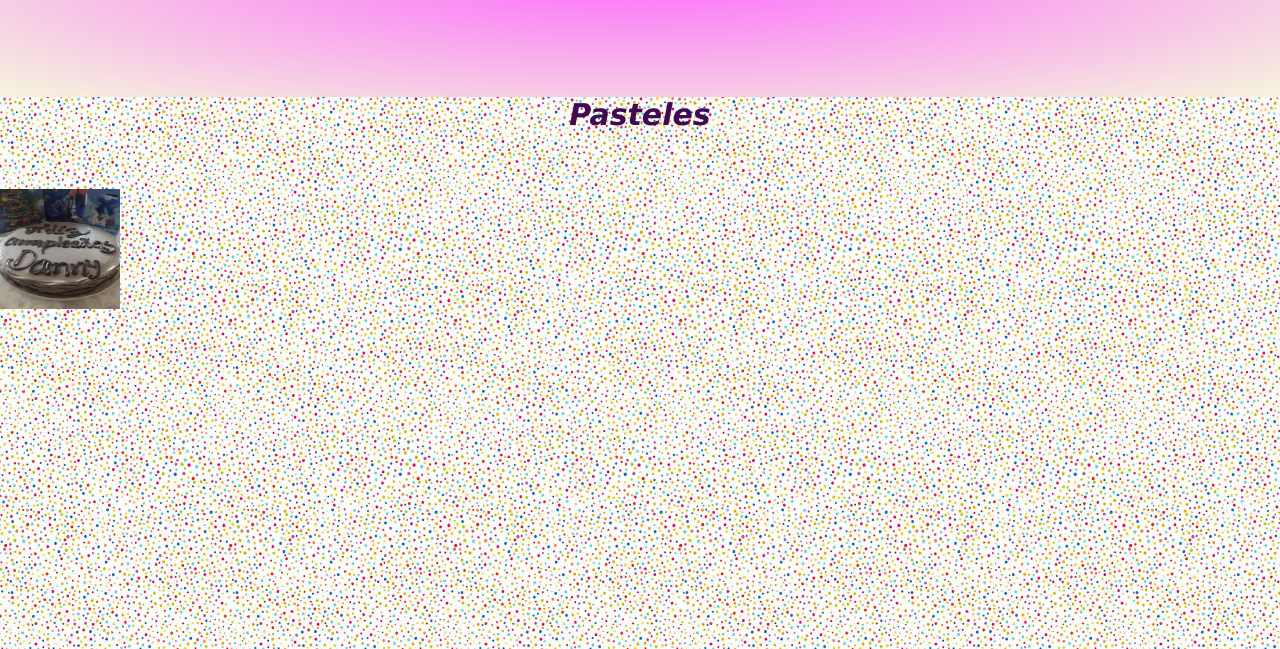
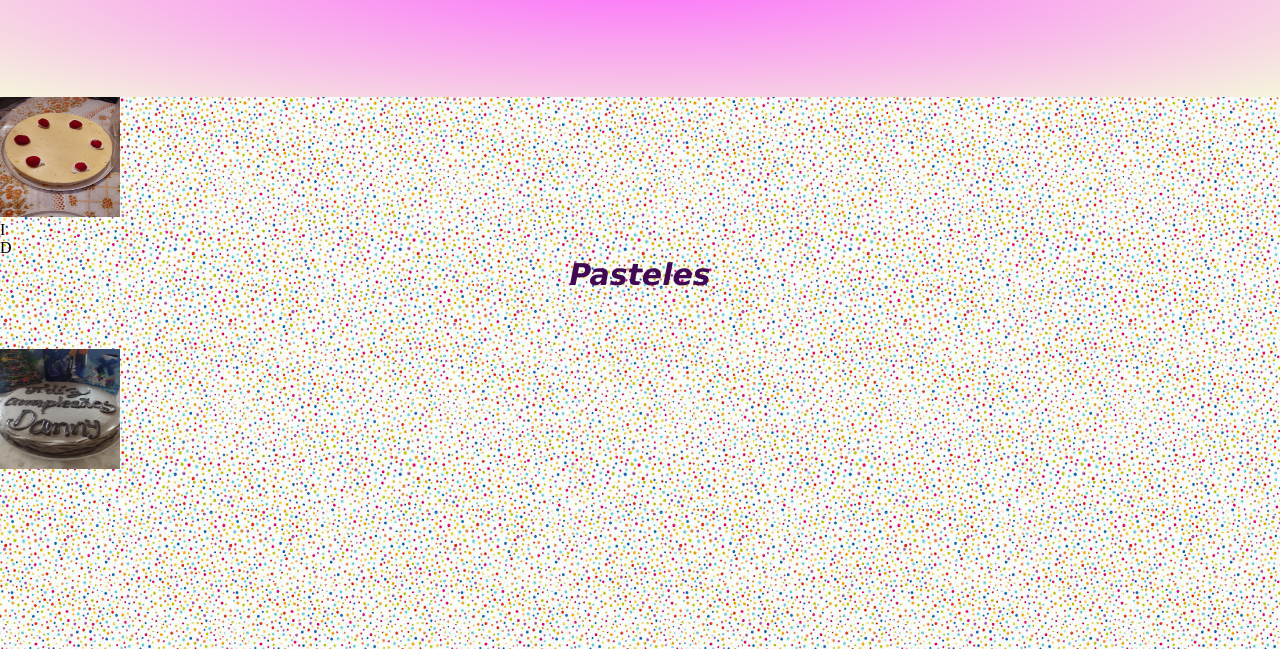
Before and after one commit to LeticiaQuintero/mi-primera_Tienda, a plain HTML site: page index.html in a window 1280 px wide. Shown: the part 151-800 px from the top of the page. Drawn offline with Linux system fonts and the light colour scheme.

Commit message:
agregando slider

```diff
--- a/index.html
+++ b/index.html
@@ -37,6 +37,19 @@
             <div class="Hora"></div>
 
         </header>
+        <div class="slider">
+            <div class="tarjetas">
+                <div id="card1" class="card">
+                    <img src="./img/pay-entero-mago.jpeg" alt="">
+                </div>
+                <div class="selector">
+                    <div id="izquierda" > I </div>
+                    <div id="derecha" > D </div>
+                </div>
+            </div>
+
+        </div>
+
         <main>
             <section class="secc_pasteles">
                 <h2 id="subtitulo1" >Pasteles</h2>
```
Also changed, not shown: css/style.css (line endings or trailing spaces).
